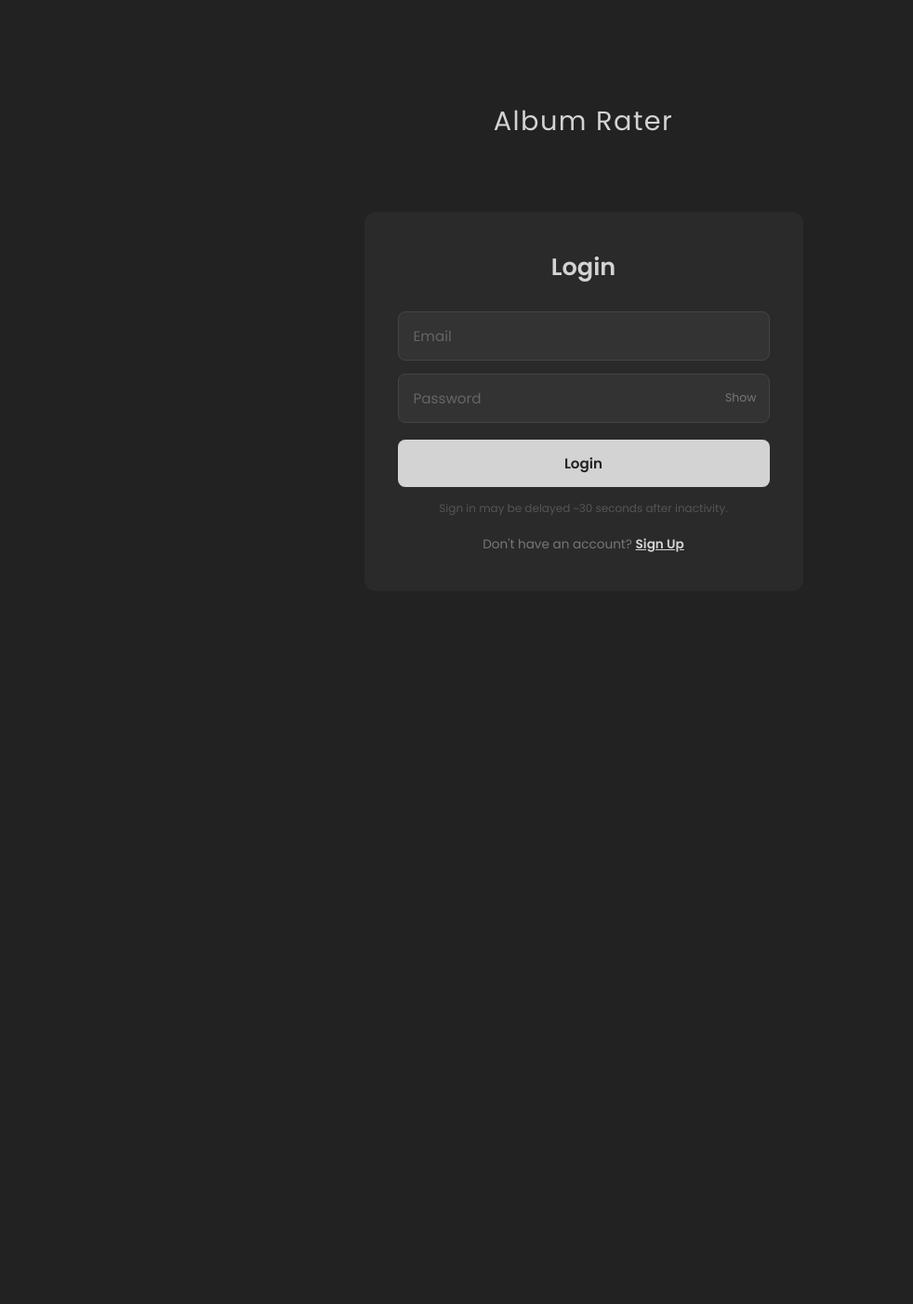
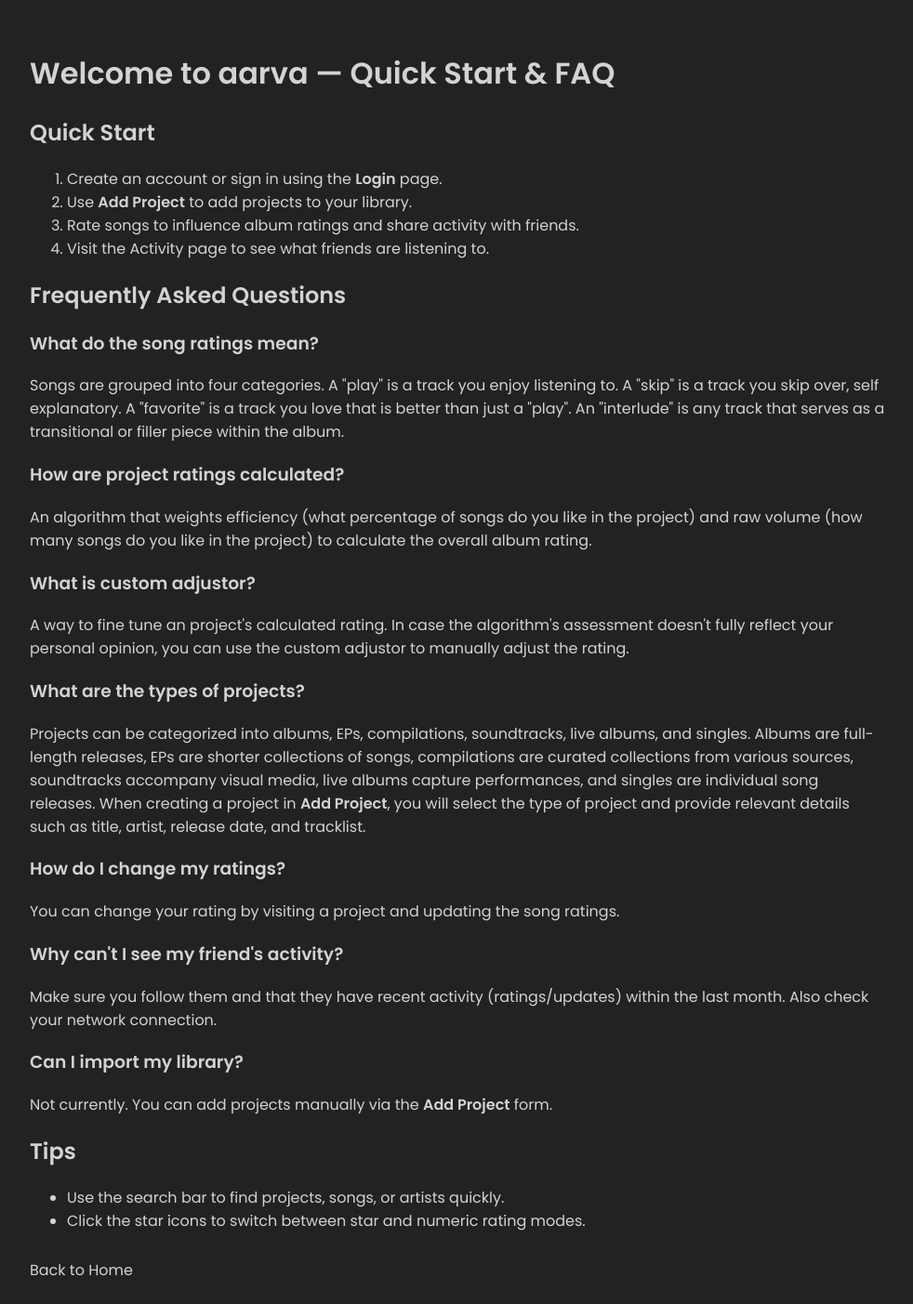
Before and after one commit to stellankilpatrick/album-rater, a React (Create React App) app in the folder frontend/: page /help in a window 1280 px wide. Shown: the whole page at 93% size, without its empty margins (2-984 px from the left). Before the commit the page ends 810 px from the top, so only its background shows below. Built offline with nearby package versions, Linux system fonts and the light colour scheme.

Commit message:
help page added, transition from albums to projects

```diff
--- a/frontend/src/App.jsx
+++ b/frontend/src/App.jsx
@@ -19,6 +19,7 @@ import UserConnections from "./components/UserConnections";
 import Community from "./components/Community";
 import Home from "./components/Home"
 import Recommendations from "./components/Recommendations";
+import Help from "./components/Help";
 
 function App() {
   const [user, setUser] = useState(undefined); // undefined = loading, null = no user
@@ -81,6 +82,7 @@ function App() {
       )}
       <div style={{ padding: "10px 16px 0 10px" }}>
         <Routes>
+          <Route path="/help" element={<Help />} />
           {/* not logged in */}
           {user === null && (
             <Route path="/*" element={<AuthPage onLogin={handleLogin} />} />
--- a/frontend/src/components/AddAlbum.jsx
+++ b/frontend/src/components/AddAlbum.jsx
@@ -22,7 +22,7 @@ export default function AddAlbum({ user }) {
 
     return (
         <div className="add-album-page" style={{ textAlign: "center" }}>
-            <h1>Add a New Album</h1>
+            <h1>Add a New Project</h1>
 
             <AddAlbumForm onAdd={handleAdd} />
 
--- a/frontend/src/components/AddAlbumForm.jsx
+++ b/frontend/src/components/AddAlbumForm.jsx
@@ -50,7 +50,7 @@ export default function AddAlbumForm({ onAdd }) {
                     type="text"
                     value={title}
                     onChange={e => setTitle(e.target.value)}
-                    placeholder="Album title"
+                    placeholder="Title"
                     style={{ padding: "12px 16px", fontSize: "16px", width: "95%" }}
                     required
                 />
@@ -91,7 +91,7 @@ export default function AddAlbumForm({ onAdd }) {
                     onChange={e => setType(e.target.value)}
                     style={{ padding: "12px 16px", fontSize: "16px", width: "101%", color: type ? "#000" : "#9a9a9a" }}
                 >
-                    <option value="" disabled>Select album type</option>
+                    <option value="" disabled>Select project type</option>
                     <option value="album">Album</option>
                     <option value="ep">EP</option>
                     <option value="compilation">Compilation</option>
@@ -115,7 +115,7 @@ export default function AddAlbumForm({ onAdd }) {
                     Official release
                 </label>
                 <button onClick={handleSubmit} style={{ padding: "12px 16px", cursor: "pointer", fontSize: "16px", fontWeight: "bold" }}>
-                    Add Album
+                    {type ? `Add ${type.charAt(0).toUpperCase() + type.slice(1)}` : 'Add Project'}
                 </button>
             </div>
         </form>
--- a/frontend/src/components/AlbumDetailPublic.jsx
+++ b/frontend/src/components/AlbumDetailPublic.jsx
@@ -468,6 +468,7 @@ export default function AlbumDetailPublic({ user }) {
                 <option value="compilation" style={{ color: "black" }}>Compilation</option>
                 <option value="soundtrack" style={{ color: "black" }}>Soundtrack</option>
                 <option value="live album" style={{ color: "black" }}>Live Album</option>
+                <option value="single" style={{ color: "black" }}>Single</option>
               </select>
               ) : (
                 !isMobile ? (
--- /dev/null
+++ b/frontend/src/components/Help.jsx
@@ -0,0 +1,60 @@
+import { Link } from "react-router-dom";
+
+export default function Help() {
+    return (
+        <div style={{ padding: 24, maxWidth: 920 }}>
+            <h1>Welcome to aarva — Quick Start & FAQ</h1>
+
+            <section style={{ marginTop: 20 }}>
+                <h2>Quick Start</h2>
+                <ol>
+                    <li>Create an account or sign in using the <strong>Login</strong> page.</li>
+                    <li>Use <strong>Add Project</strong> to add projects to your library.</li>
+                    <li>Rate songs to influence album ratings and share activity with friends.</li>
+                    <li>Visit the <Link to="/community">Activity</Link> page to see what friends are listening to.</li>
+                </ol>
+            </section>
+
+            <section style={{ marginTop: 20 }}>
+                <h2>Frequently Asked Questions</h2>
+
+                <h3>What do the song ratings mean?</h3>
+                <p>Songs are grouped into four categories. A "play" is a track you enjoy listening to. A "skip" is a track you skip over, self explanatory. A "favorite" is a track you love that is better than just a "play". An "interlude" is any track that serves as a transitional or filler piece within the album.</p>
+
+                <h3>How are project ratings calculated?</h3>
+                <p>An algorithm that weights efficiency (what percentage of songs do you like in the project) and raw volume (how many songs do you like in the project) to calculate the overall album rating.</p>
+
+                <h3>What is custom adjustor?</h3>
+                <p>A way to fine tune an project's calculated rating. In case the algorithm's assessment doesn't fully reflect your personal opinion, you can use the custom adjustor to manually adjust the rating.</p>
+
+                <h3>What are the types of projects?</h3>
+                <p>Projects can be categorized into albums, EPs, compilations, soundtracks, live albums, and singles.
+                    Albums are full-length releases, EPs are shorter collections of songs,
+                    compilations are curated collections from various sources, soundtracks accompany visual media,
+                    live albums capture performances, and singles are individual song releases.
+                    When creating a project in <b>Add Project</b>, you will select the type of project and provide relevant details such as title, artist, release date, and tracklist.</p>
+
+                <h3>How do I change my ratings?</h3>
+                <p>You can change your rating by visiting a project and updating the song ratings.</p>
+
+                <h3>Why can't I see my friend's activity?</h3>
+                <p>Make sure you follow them and that they have recent activity (ratings/updates) within the last month. Also check your network connection.</p>
+
+                <h3>Can I import my library?</h3>
+                <p>Not currently. You can add projects manually via the <strong>Add Project</strong> form.</p>
+            </section>
+
+            <section style={{ marginTop: 20 }}>
+                <h2>Tips</h2>
+                <ul>
+                    <li>Use the search bar to find projects, songs, or artists quickly.</li>
+                    <li>Click the star icons to switch between star and numeric rating modes.</li>
+                </ul>
+            </section>
+
+            <div style={{ marginTop: 28 }}>
+                <Link to="/">Back to Home</Link>
+            </div>
+        </div>
+    );
+}
--- a/frontend/src/components/TopNav.jsx
+++ b/frontend/src/components/TopNav.jsx
@@ -154,7 +154,7 @@ function TopNav({ effectiveUsername, email, onLogout }) {
     <>
       <Link to={`/albums/users/${effectiveUsername}`} className={navClass(`/albums/users/${effectiveUsername}`)}>Album Rankings</Link>
       <Link to={`/artists/users/${effectiveUsername}`} className={navClass(`/artists/users/${effectiveUsername}`)}>Artist Rankings</Link>
-      <div
+        <div
         ref={dbRef}
         style={{ position: 'relative' }}
         onMouseEnter={() => {
@@ -179,7 +179,7 @@ function TopNav({ effectiveUsername, email, onLogout }) {
         onMouseEnter={() => setAddAlbumOpen(true)}
         onMouseLeave={() => setAddAlbumOpen(false)}
       >
-        {(<Link to="/albums/new" className={navClass("/albums/new")}>Add Album</Link>)}
+        {(<Link to="/albums/new" className={navClass("/albums/new")}>Add Project</Link>)}
       </div>
     </>
   );
@@ -455,6 +455,7 @@ function TopNav({ effectiveUsername, email, onLogout }) {
                 </div>
               )}
             </div>
+            <Link to="/help" className="nav-link" aria-label="Help" style={{ textDecoration: 'none', fontSize: '1.1rem', padding: '4px 8px' }}>?</Link>
             </div>
             <div style={{ marginLeft: "auto" }}>{profileMenu}</div>
           </>
@@ -474,14 +475,15 @@ function TopNav({ effectiveUsername, email, onLogout }) {
           borderTop: "1px solid #333",
           zIndex: 99
         }}>
-          {[
+            {[
             { to: `/albums/users/${effectiveUsername}`, label: "Album Rankings" },
             { to: `/artists/users/${effectiveUsername}`, label: "Artist Rankings" },
             { to: "/albums", label: "Albums" },
             { to: "/artists", label: "Artists" },
             { to: "/community", label: "Activity" },
-            { to: "/albums/new", label: "Add Album" },
+            { to: "/albums/new", label: "Add Project" },
             { to: `/users/${effectiveUsername}`, label: "Profile" },
+            { to: "/help", label: "Help" },
           ].map(({ to, label }) => (
             <Link
               key={to}
```
